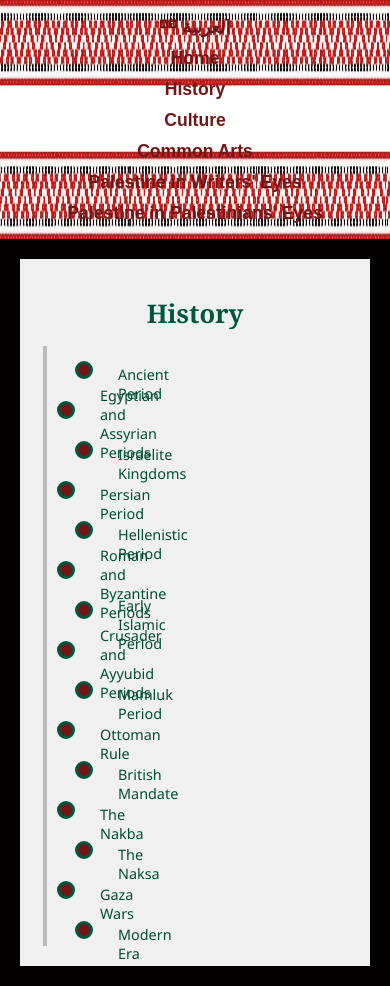
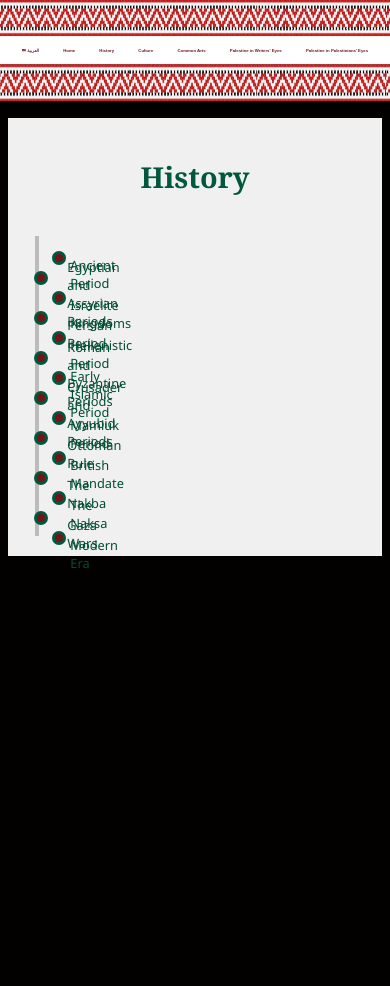
Before and after one commit to MarahSalahat/Discover_Palestine, a React (Create React App) app: page /history in a window 390 px wide. After the commit the page ends 844 px from the top, so only its background shows below. Built offline with nearby package versions, Linux system fonts and the light colour scheme.

Commit message:
cross-platforms

```diff
--- a/src/App.css
+++ b/src/App.css
@@ -10,11 +10,11 @@ header {
   background-repeat: repeat-x;
   background-size: 33% 100%;
   background-position: top left, top center, top right;
-  height: 80px;
+  height: 10vh;
   display: flex;
   justify-content: center;
   align-items: center;
-  padding: 7px;
+  padding: 1vh 0.5vw;
   color: #fff;
   position: relative;
   text-align: center;
@@ -24,7 +24,7 @@ nav {
   display: flex;
   justify-content: space-around;
   width: 100%;
-  padding: 0 10px;
+  padding: 0 2vw;
   box-sizing: border-box;
 }
 
@@ -33,10 +33,10 @@ header button {
   color: #701616;
   background-color: transparent;
   border: none;
-  padding: 5px 10px;
+  padding: 0.5vh 1vw;
   text-decoration: none;
   font-weight: bold;
-  font-size: 1.1rem;
+  font-size: 1.1vw;
   cursor: pointer;
 }
 
@@ -47,15 +47,14 @@ header button:hover {
 }
 
 main {
-  padding: 20px;
+  padding: 2vh 2vw;
 }
 
-
 .quote {
-  font-size: 2em;
+  font-size: 2.2vw;
   font-weight: bold;
   text-align: center;
-  margin: 20px 0;
+  margin: 2vh 0;
   background: linear-gradient(90deg, #ff0000, #ffffff, #008000);
   background-size: 400%;
   -webkit-background-clip: text;
@@ -86,36 +85,13 @@ main {
 .map-container {
   display: flex;
   justify-content: center;
-  margin-top: 20px;
+  margin-top: 2vh;
 }
 
 .palestine-map {
-  width: 30%;
+  width: 30vw;
   max-width: 600px;
   height: auto;
-  border-radius: 10px;
-  box-shadow: 0 4px 8px rgba(0, 0, 0, 0.3);
+  border-radius: 1vw;
+  box-shadow: 0 0.5vh 1vw rgba(0, 0, 0, 0.3);
 }
-
-/* Responsive adjustments for smaller screens */
-@media (max-width: 768px) {
-  header {
-    height: auto;
-    padding: 10px;
-    text-align: center;
-  }
-
-  nav {
-    flex-direction: column;
-    align-items: center;
-  }
-
-  .quote {
-    font-size: 1.5em;
-  }
-
-  .palestine-map {
-    max-width: 60%;
-    height: auto;
-  }
-}
--- a/src/pages/CommonArts.css
+++ b/src/pages/CommonArts.css
@@ -1,28 +1,30 @@
-/* CommonArtsPage.css */
+:root {
+  --main-bg-color: #f5f7fa;
+  --text-color: #0f0000;
+  --accent-color: #701616;
+  --card-bg-color: #ffffff;
+  --description-color: #4a4a4a;
+}
 
 .common-arts-container {
   display: flex;
   flex-direction: column;
   align-items: center;
   padding: 2.5rem;
-  background: #f5f7fa;
+  background: var(--main-bg-color);
   font-family: 'Arial', sans-serif;
 }
 
-/* Add fallback for fonts */
 .common-arts-header {
   font-size: 3rem;
-  color: #2f2f2f;
+  color: var(--text-color);
   margin-bottom: 2rem;
   text-align: center;
   font-weight: 700;
   letter-spacing: 1.5px;
-  font-family: 'Arial', Helvetica, sans-serif;
 }
 
-/* Responsive grid with vendor prefixes */
 .common-arts-grid {
-  display: -ms-grid;
   display: grid;
   grid-template-columns: repeat(auto-fit, minmax(280px, 1fr));
   gap: 2rem;
@@ -30,51 +32,39 @@
   max-width: 1300px;
 }
 
-/* Cross-browser compatibility for card transitions */
 .common-arts-card {
-  background-color: #ffffff;
+  background-color: var(--card-bg-color);
   border-radius: 12px;
   border-style: outset;
-  border-color: #701616;
+  border-color: var(--accent-color);
   overflow: hidden;
   box-shadow: 0 6px 12px rgba(0, 0, 0, 0.15), 0 2px 4px rgba(0, 0, 0, 0.08);
   transition: transform 0.3s ease, box-shadow 0.3s ease;
   display: flex;
   flex-direction: column;
   position: relative;
-  overflow: hidden;
-  -webkit-transition: transform 0.3s ease, box-shadow 0.3s ease;
-  -moz-transition: transform 0.3s ease, box-shadow 0.3s ease;
 }
 
 .common-arts-card:hover {
   transform: translateY(-10px);
   box-shadow: 0 12px 20px rgba(0, 0, 0, 0.25), 0 4px 8px rgba(0, 0, 0, 0.1);
-  -webkit-transform: translateY(-10px);
-  -moz-transform: translateY(-10px);
 }
 
-/* Image compatibility for scaling on hover */
 .common-arts-video {
   width: 100%;
-  height: 200px;
+  height: 25vh;
   object-fit: cover;
-  border-bottom: 6px solid #701616;
+  border-bottom: 6px solid var(--accent-color);
   transition: transform 0.3s ease;
-  -webkit-transition: transform 0.3s ease;
-  -moz-transition: transform 0.3s ease;
 }
 
 .common-arts-card:hover .common-arts-video {
   transform: scale(1.05);
-  -webkit-transform: scale(1.05);
-  -moz-transform: scale(1.05);
 }
 
-/* Adjust text styles for readability and compatibility */
 .common-arts-card-title {
   font-size: 1.5rem;
-  color: #701616;
+  color: var(--accent-color);
   padding: 1.25rem 1rem 0.5rem;
   text-align: center;
   font-weight: bold;
@@ -85,22 +75,17 @@
 .common-arts-card-description {
   padding: 0.75rem 1rem 1.5rem;
   font-size: 1rem;
-  color: #4a4a4a;
+  color: var(--description-color);
   line-height: 1.6;
   text-align: center;
-  font-family: 'Arial', sans-serif;
 }
 
-/* Subtle glow effect with compatibility adjustments */
 .common-arts-card:hover::before {
   content: '';
   position: absolute;
   inset: 0;
   background: rgba(107, 63, 63, 0.1);
   border-radius: 12px;
-  z-index: -1;
   transition: opacity 0.3s ease;
   opacity: 1;
-  -webkit-transition: opacity 0.3s ease;
-  -moz-transition: opacity 0.3s ease;
 }
--- a/src/pages/Culture.css
+++ b/src/pages/Culture.css
@@ -1,7 +1,10 @@
 .culture-section {
-  padding: 50px;
+  padding: clamp(20px, 5vh, 50px);
   text-align: center;
   background-color: #f9f9f9;
+  display: flex;
+  flex-direction: column;
+  align-items: center;
 }
 
 h1, h2 {
@@ -9,12 +12,12 @@ h1, h2 {
   font-family: 'Georgia', serif;
 }
 
-/* Grid Layout for Laptops and Larger Screens */
+
 .culture-items {
   display: grid;
-  grid-template-columns: repeat(2, 500px); /* Fixed layout with two 500px columns */
-  grid-auto-rows: 400px;
-  gap: 30px;
+  grid-template-columns: repeat(auto-fit, minmax(clamp(250px, 30vw, 500px), 1fr));
+  grid-auto-rows: minmax(300px, 40vh);
+  gap: clamp(10px, 3vw, 30px);
   justify-content: center;
 }
 
@@ -22,7 +25,7 @@ h1, h2 {
 .culture-item {
   position: relative;
   height: 100%;
-  width: 500px;
+  max-width: 500px;
   display: flex;
   align-items: center;
   justify-content: center;
@@ -35,12 +38,12 @@ h1, h2 {
   box-shadow: 0 5px 15px rgba(0, 0, 0, 0.3);
   overflow: hidden;
   transition: transform 0.3s ease, box-shadow 0.3s ease;
+  margin: 0 auto;
 }
 
 /* Full-width Item Every Third Row */
 .culture-item:nth-child(3n) {
   grid-column: span 2;
-  justify-self: center;
   width: 100%;
   max-width: 900px;
 }
@@ -62,12 +65,12 @@ h1, h2 {
 }
 
 .culture-content h2 {
-  font-size: 1.8em;
+  font-size: clamp(1.5em, 3vh, 1.8em);
   margin: 0;
 }
 
 .culture-content p {
-  font-size: 1.1em;
+  font-size: clamp(1em, 2vh, 1.1em);
   margin-top: 10px;
 }
 
@@ -82,27 +85,20 @@ h1, h2 {
   z-index: 1;
 }
 
-/* Mobile and Tablet Adjustments */
-@media (max-width: 768px) {
+/* Responsiveness without @media */
 .culture-section {
-      padding: 30px;
-  }
-
-  .culture-items {
-      grid-template-columns: 1fr; /* Single-column layout on smaller screens */
-      gap: 20px;
+  padding: clamp(20px, 5vh, 50px);
 }
 
 .culture-item {
-      width: 100%; /* Full-width items on mobile */
-      height: auto; /* Auto height to adapt to content */
+  width: 100%;
+  height: auto;
 }
 
 .culture-content h2 {
-      font-size: 1.5em;
+  font-size: clamp(1.5em, 2vw + 2vh, 1.8em);
 }
 
 .culture-content p {
-      font-size: 1em;
+  font-size: clamp(1em, 1.5vw + 1.5vh, 1.1em);
 }
-}
--- a/src/pages/History.css
+++ b/src/pages/History.css
@@ -1,15 +1,15 @@
-/* Base Styles for Cross-Platform Compatibility */
+
 .history-map-container {
   font-family: 'Segoe UI', Tahoma, Geneva, Verdana, sans-serif, Arial, sans-serif;
   color: #333;
-  padding: 40px 20px;
+  padding: clamp(20px, 5vw, 40px) clamp(10px, 5vw, 20px);
   background-color: #f0f0f0;
 }
 
 .history-map-container h1 {
   text-align: center;
-  margin-bottom: 40px;
-  font-size: 2.5em;
+  margin-bottom: clamp(20px, 5vh, 40px);
+  font-size: clamp(1.8em, 5vw, 2.5em);
   color: #00573d;
 }
 
@@ -18,7 +18,7 @@
   position: relative;
   max-width: 800px;
   margin: 0 auto;
-  padding: 20px 0;
+  padding: clamp(10px, 3vw, 20px) 0;
 }
 
 .timeline::before {
@@ -35,7 +35,7 @@
 .timeline-item {
   position: relative;
   width: 50%;
-  padding: 30px 0;
+  padding: clamp(15px, 3vw, 30px) 0;
   box-sizing: border-box;
 }
 
@@ -50,8 +50,8 @@
 /* Timeline Point */
 .timeline-point {
   position: absolute;
-  width: 20px;
-  height: 20px;
+  width: clamp(12px, 3vw, 20px);
+  height: clamp(12px, 3vw, 20px);
   background-color: #701616;
   border: 3px solid #00573d;
   border-radius: 50%;
@@ -76,7 +76,7 @@
   top: 10px;
   font-weight: bold;
   color: #004d33;
-  font-size: 1.1em;
+  font-size: clamp(1em, 2.5vw, 1.1em);
   transform: translateY(-50%);
 }
 
@@ -88,21 +88,8 @@
   left: 30px;
 }
 
-/* Responsive & Cross-Platform Adjustments */
+/* Responsive Layouts */
 @media screen and (max-width: 1024px) {
-  .history-map-container {
-      padding: 20px 15px;
-  }
-
-  .history-map-container h1 {
-      font-size: 2em;
-      margin-bottom: 20px;
-  }
-
-  .timeline {
-      padding: 0 15px;
-  }
-
   .timeline::before {
       left: 10px;
   }
@@ -110,55 +97,43 @@
   .timeline-item {
       width: 100%;
       left: 0 !important;
-      padding: 20px 0;
-      margin-left: 30px;
+      padding: clamp(10px, 2vw, 20px) 0;
+      margin-left: clamp(15px, 3vw, 30px);
   }
 
   .timeline-point {
       left: 0;
       top: 0;
       margin-top: 15px;
-      width: 15px;
-      height: 15px;
+      width: clamp(10px, 2vw, 15px);
+      height: clamp(10px, 2vw, 15px);
   }
 
   .timeline-title {
-      font-size: 1em;
+      font-size: clamp(0.9em, 2.5vw, 1em);
       top: 20px;
-      left: 40px;
-      width: auto;
+      left: clamp(20px, 3vw, 40px);
       text-align: left;
-  }
-
-  .timeline-item:nth-child(odd) .timeline-title,
-  .timeline-item:nth-child(even) .timeline-title {
-      left: 40px;
   }
 }
 
 @media screen and (max-width: 480px) {
-  /* Mobile-Specific Adjustments */
-  .history-map-container h1 {
-      font-size: 1.6em;
-      margin-bottom: 15px;
-  }
-
   .timeline {
-      padding: 0 10px;
+      padding: 0 clamp(5px, 3vw, 10px);
   }
 
   .timeline-point {
-      width: 12px;
-      height: 12px;
+      width: clamp(8px, 2vw, 12px);
+      height: clamp(8px, 2vw, 12px);
   }
 
   .timeline-title {
-      font-size: 0.9em;
-      left: 35px;
+      font-size: clamp(0.8em, 3vw, 0.9em);
+      left: clamp(15px, 3vw, 35px);
   }
 }
 
-/* Improved Touch and Accessibility for Mobile */
+
 .timeline-point {
   touch-action: manipulation;
 }
@@ -169,6 +144,7 @@
   transform: scale(1.2);
 }
 
+/* Links */
 .info-link {
   display: block;
   margin-top: 10px;
@@ -182,7 +158,7 @@
   color: #0056b3;
 }
 
-/* Text Clarity for High-Resolution Displays */
+/* High-Resolution Text Clarity */
 body, .history-map-container, .timeline-title {
   -webkit-font-smoothing: antialiased;
   -moz-osx-font-smoothing: grayscale;
```
Lines whose indentation alone changed are shown as unchanged.
